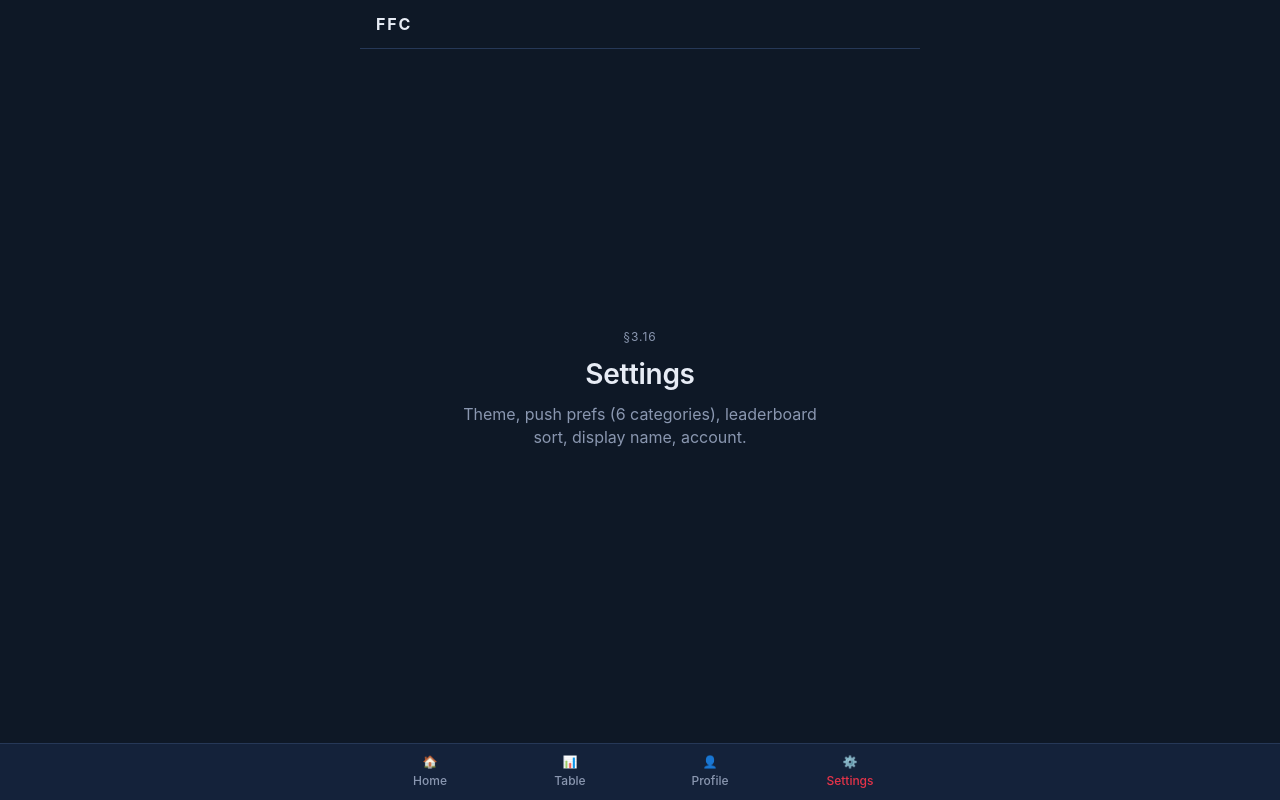
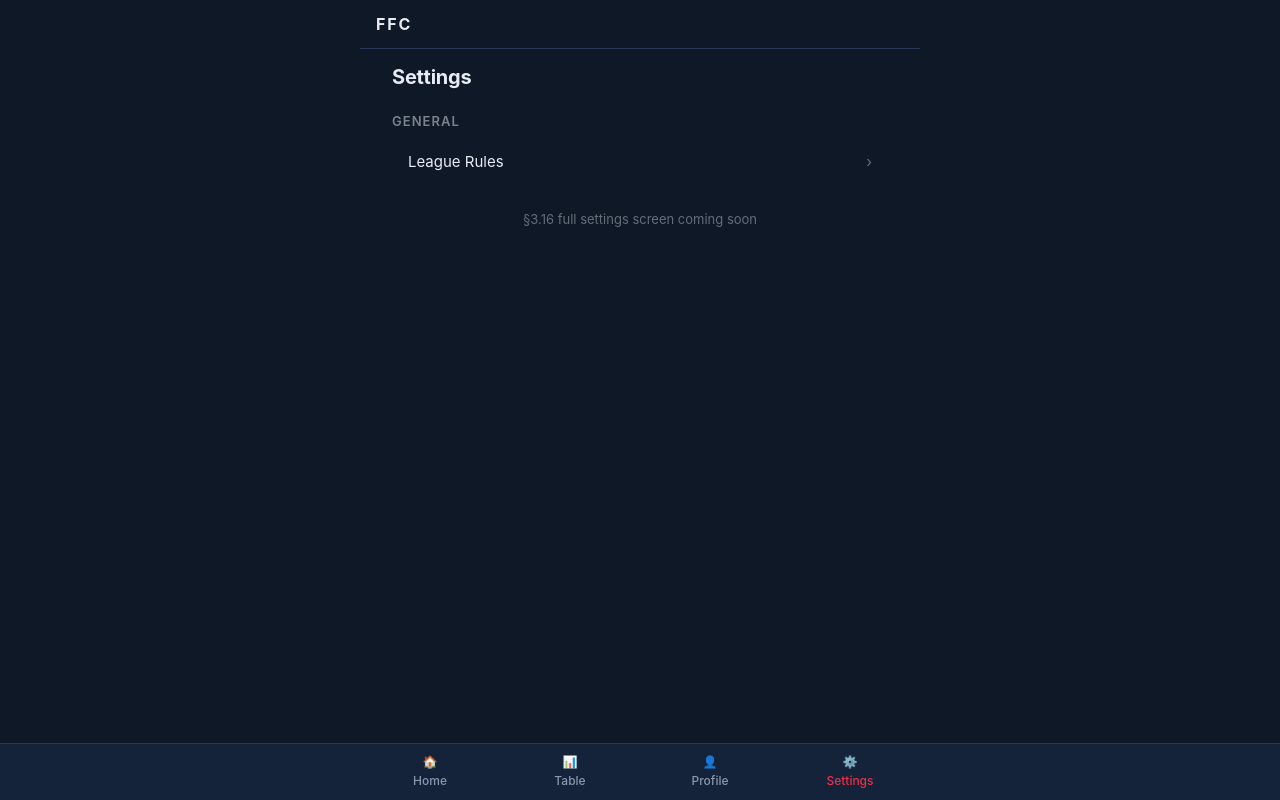
Before and after one commit to mmuwahid/FFC, a React (Vite) app in the folder ffc/: page /settings in a window 1280 px wide. Built offline with nearby package versions, Linux system fonts and the light colour scheme; no server answers.

Commit message:
feat(settings): League Rules entry point + /settings/rules route

```diff
--- a/ffc/src/pages/Settings.tsx
+++ b/ffc/src/pages/Settings.tsx
@@ -1,9 +1,35 @@
-import { StubPage } from '../components/StubPage'
+// ffc/src/pages/Settings.tsx
+import { useNavigate } from 'react-router-dom'
 
 export function Settings() {
+  const navigate = useNavigate()
+
   return (
-    <StubPage section="§3.16" title="Settings">
-      Theme, push prefs (6 categories), leaderboard sort, display name, account.
-    </StubPage>
+    <div className="page-container" style={{ padding: '16px' }}>
+      <h1 style={{ fontSize: 20, fontWeight: 700, marginBottom: 24 }}>Settings</h1>
+
+      <section style={{ marginBottom: 24 }}>
+        <h2 style={{ fontSize: 13, fontWeight: 600, textTransform: 'uppercase', letterSpacing: '0.08em', opacity: 0.5, marginBottom: 8 }}>
+          General
+        </h2>
+        <div className="card" style={{ padding: 0 }}>
+          <button
+            onClick={() => navigate('/settings/rules')}
+            style={{
+              display: 'flex', justifyContent: 'space-between', alignItems: 'center',
+              width: '100%', padding: '14px 16px', background: 'none', border: 'none',
+              color: 'inherit', fontSize: 15, cursor: 'pointer', textAlign: 'left',
+            }}
+          >
+            <span>League Rules</span>
+            <span style={{ opacity: 0.4 }}>›</span>
+          </button>
+        </div>
+      </section>
+
+      <p style={{ opacity: 0.4, fontSize: 13, textAlign: 'center' }}>
+        §3.16 full settings screen coming soon
+      </p>
+    </div>
   )
 }
--- a/ffc/src/router.tsx
+++ b/ffc/src/router.tsx
@@ -13,6 +13,7 @@ import { Leaderboard } from './pages/Leaderboard'
 import { Profile } from './pages/Profile'
 import { MatchDetail } from './pages/MatchDetail'
 import { Settings } from './pages/Settings'
+import { Rules } from './pages/Rules'
 import { RefEntry } from './pages/RefEntry'
 import { NotFound } from './pages/NotFound'
 import { AdminHome } from './pages/admin/AdminHome'
@@ -54,6 +55,7 @@ export const router = createBrowserRouter([
       { path: 'profile/:id', element: <Profile /> },
       { path: 'match/:id', element: <MatchDetail /> },
       { path: 'settings', element: <Settings /> },
+      { path: 'settings/rules', element: <Rules /> },
       { path: 'admin', element: <AdminHome /> },
       { path: 'admin/players', element: <AdminPlayers /> },
       { path: 'admin/matches', element: <AdminMatches /> },
```
